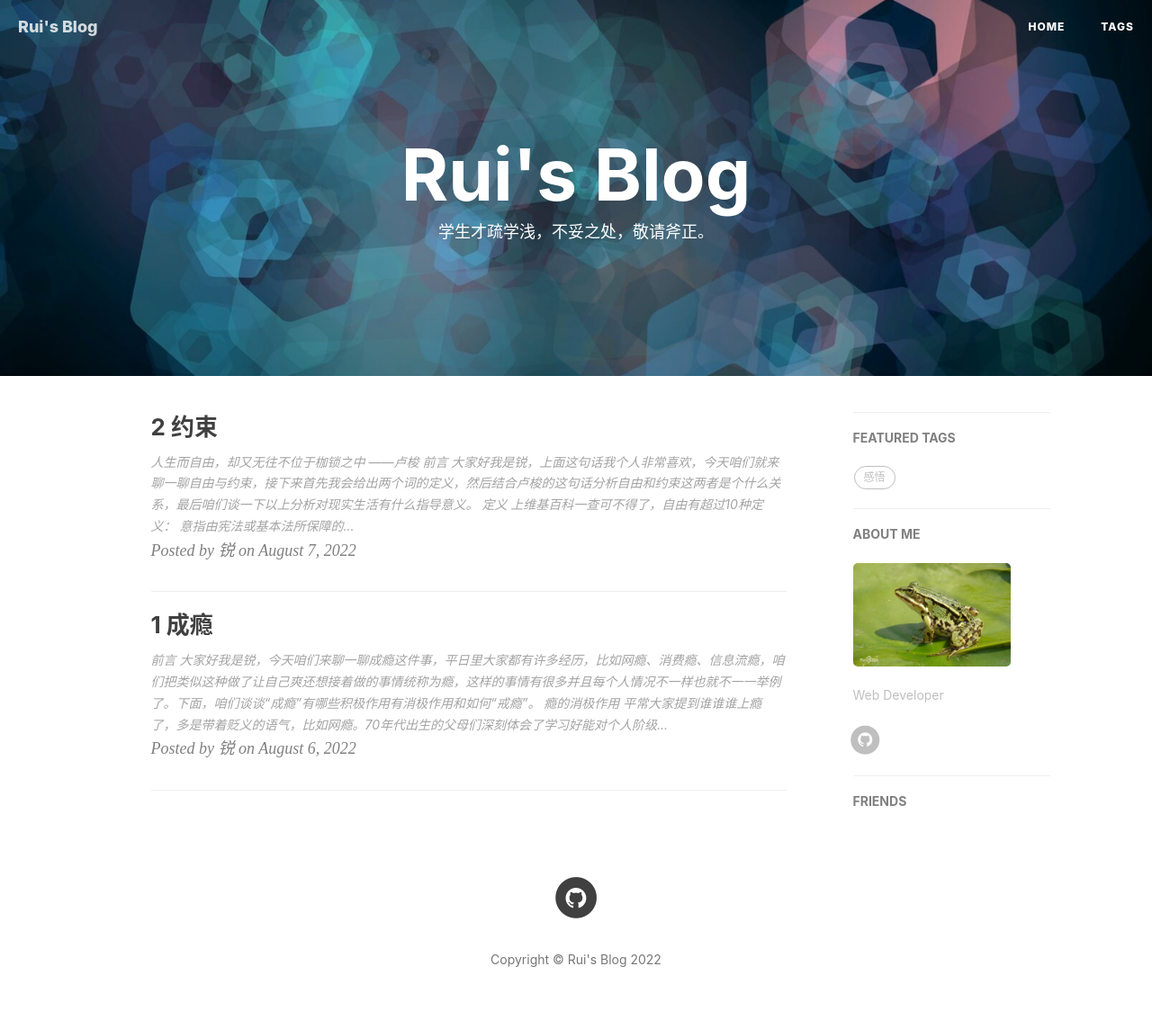
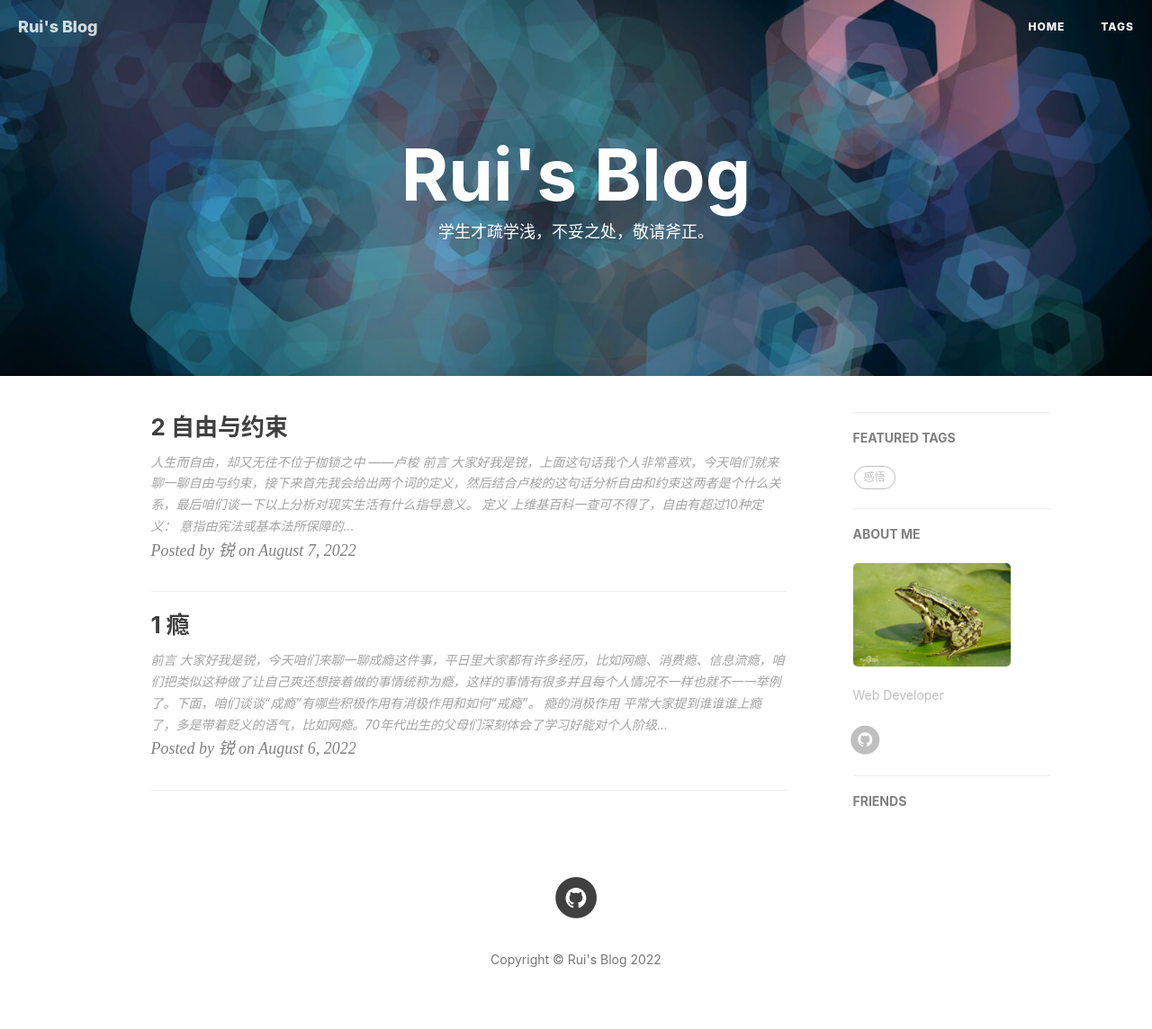
Before and after one commit to Fr3027/Fr3027.github.io, a Jekyll site: the page built from index.html, in a window 1280 px wide. Shown: the whole page at 90% size. Built offline with Jekyll 4.4.1, drawn with Linux system fonts in a browser that asks for light colours; nearby versions of some CDN libraries; the list of posts is cut into pages by our own code; comment, search, counter and statistics services are not loaded.

Commit message:
改文章标题

```diff
--- a/_posts/2022-08-06-addiction.md
+++ b/_posts/2022-08-06-addiction.md
@@ -1,6 +1,6 @@
 ---
 layout:     post
-title:      "1 成瘾"
+title:      "1 瘾"
 subtitle:   ""
 author:     "锐"
 header-img: "img/algorithm/bg.jpg"
--- a/_posts/2022-08-07-constraint.md
+++ b/_posts/2022-08-07-constraint.md
@@ -1,6 +1,6 @@
 ---
 layout:     post
-title:      "2 约束"
+title:      "2 自由与约束"
 subtitle:   ""
 author:     "锐"
 header-img: "img/posts/constraint.jpeg"
```
Also changed, not shown: 4 other files.
